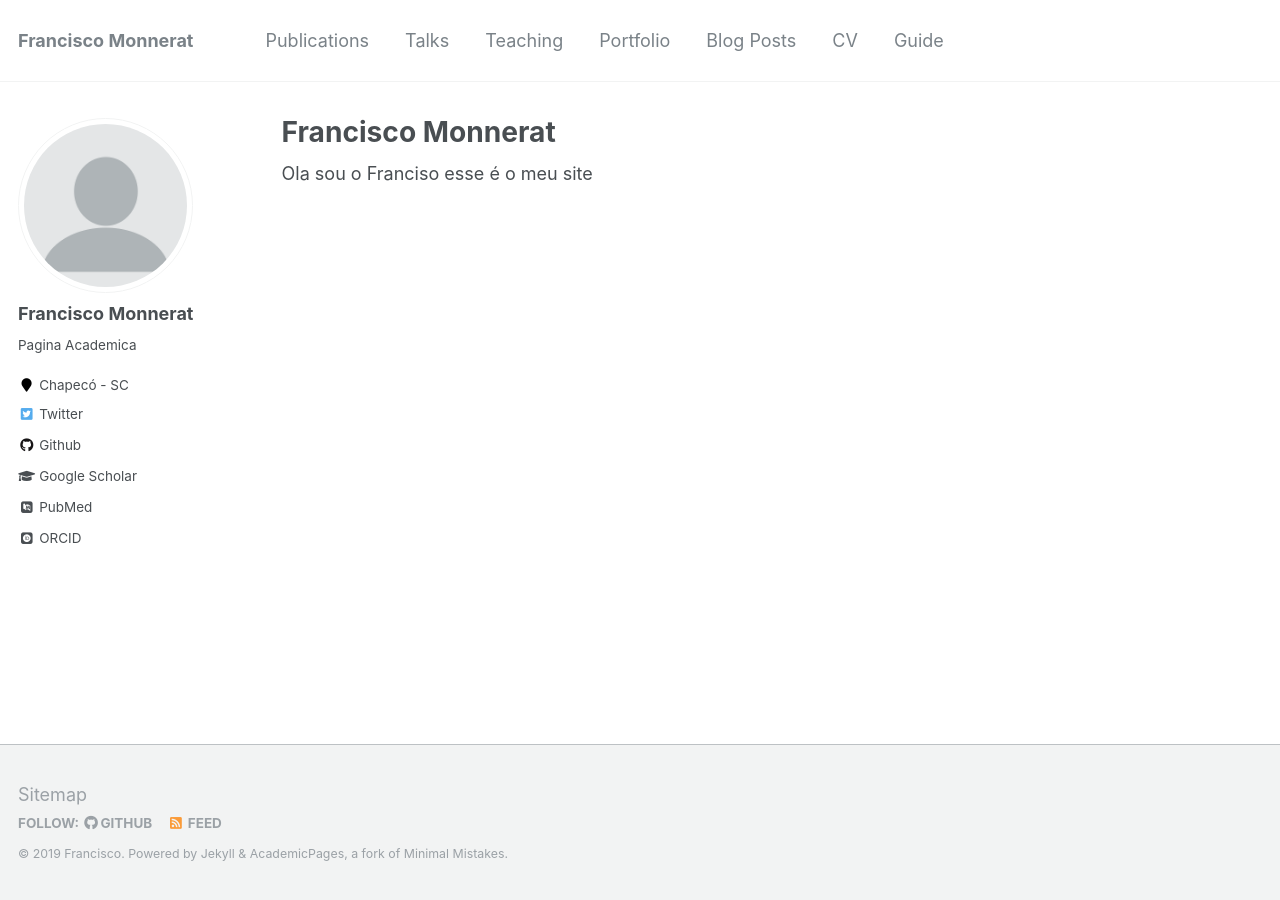
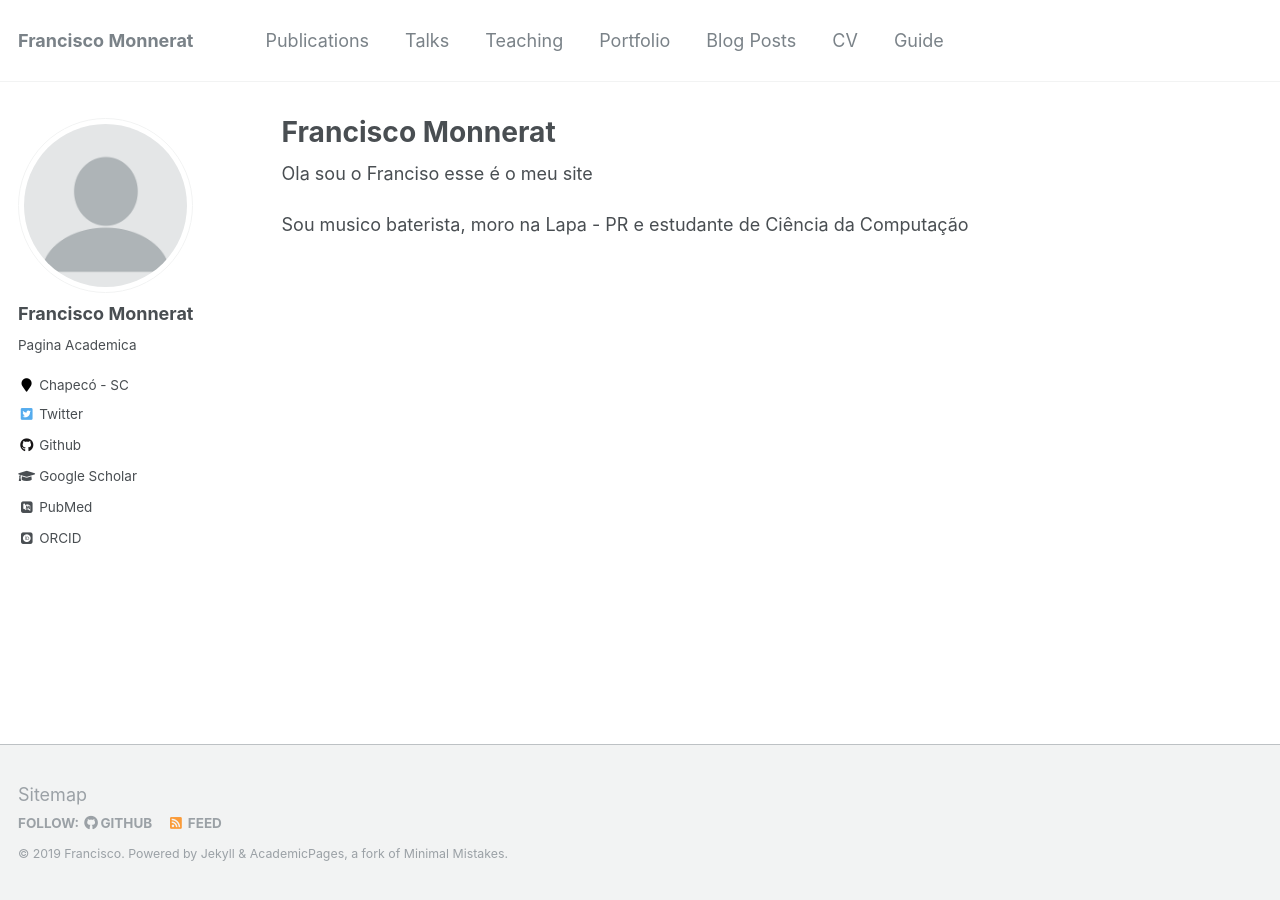
Before and after one commit to Francisco-Monnerat/Francisco-Monnerat.github.io, a Jekyll site: the page built from _pages/about.md, in a window 1280 px wide. Built offline with Jekyll 4.4.1, drawn with Linux system fonts in a browser that asks for light colours; some web fonts are replaced.

Commit message:
Modificando pagina inicial

```diff
--- a/_pages/about.md
+++ b/_pages/about.md
@@ -9,3 +9,5 @@ redirect_from:
 ---
 
 Ola sou o Franciso esse é o meu site
+
+Sou musico baterista, moro na Lapa - PR e estudante de Ciência da Computação
```
